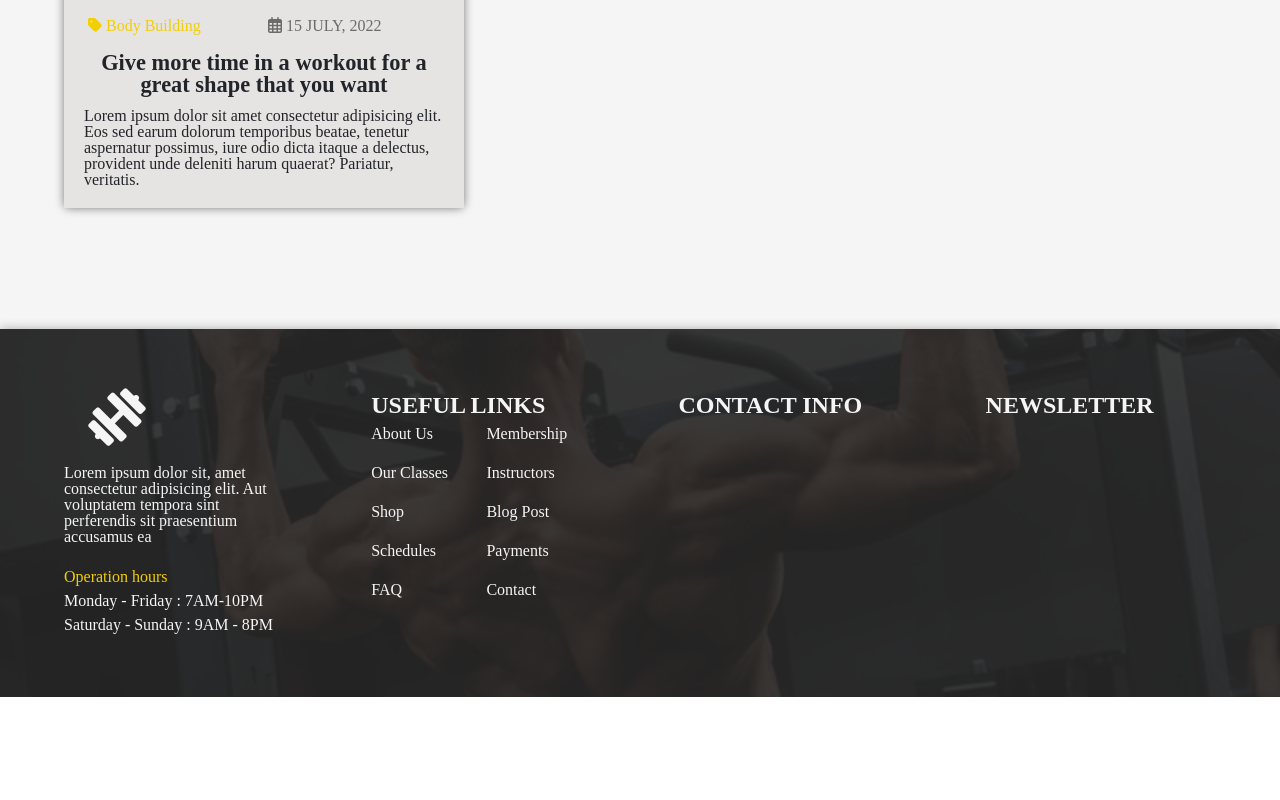
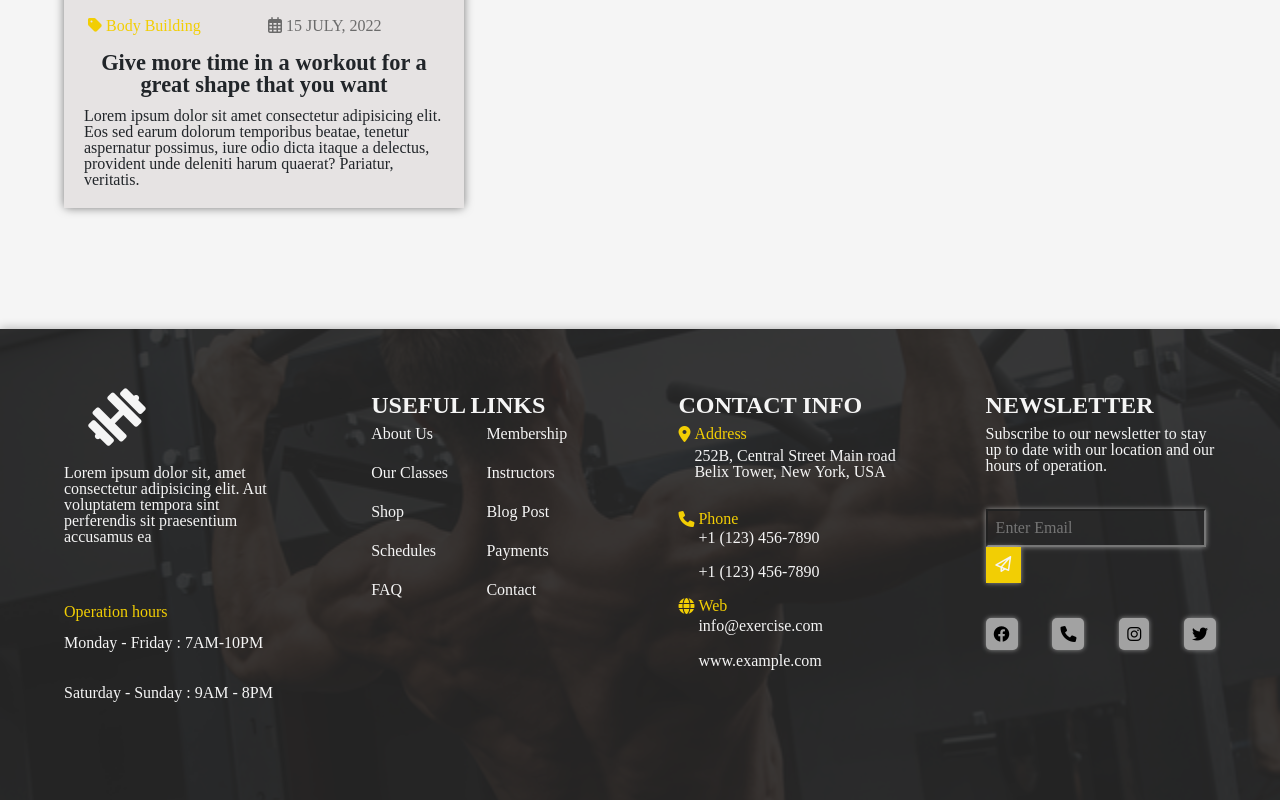
Before and after one commit to JuanMartinez503/fitness-page-design, a React (Vite) app: page / in a window 1280 px wide. Shown: the part 6286-7086 px from the top of the page. Before the commit the page ends 6983 px from the top, so only its background shows below. Built offline with nearby package versions, Linux system fonts and the light colour scheme.

Commit message:
finished the footer component

```diff
--- a/src/App.css
+++ b/src/App.css
@@ -733,3 +733,41 @@ footer::before {
 .logo {
   font-size: 3rem;
 }
+.footer-flex h4 {
+  margin-bottom: 3%;
+}
+.footer-flex p {
+  padding-bottom: 15% !important;
+}.footer-flex input {
+  padding: .5rem;
+  background-color: inherit;
+  color: #f5f5f5;
+  box-shadow: 0 0 5px rgba(255,255,255,.5);
+}
+.footer-flex button{
+  padding: .6rem;
+  color: #f5f5f5;
+  background-color: var(--yellow);
+  border: none;
+  box-shadow: 0 0 5px rgba(255,255,255,.5);
+
+
+}
+.social-footer{
+padding: 0;
+margin-top: 15%;
+display: flex;
+justify-content: space-between;
+}
+.social-footer i {
+background-color: rgb(162, 162, 162) !important;
+color: black !important;
+padding: .5rem !important;
+box-shadow: 0 0 5px rgba(255,255,255,.5);
+border-radius: 5px;
+border: none;
+
+}
+.social-footer i:hover {
+  transform: translateY(-5px);
+}
--- a/src/components/Footer.tsx
+++ b/src/components/Footer.tsx
@@ -32,9 +32,51 @@ export default function Footer (){
             </div>
             <div className="footer-flex">
                 <h2>CONTACT INFO</h2>
+                <div className='d-flex'>
+                    <h1 className="yellow">
+                    <i className="fa-solid fa-location-dot "></i>
+                    </h1>
+                    <div className='mx-1'>
+                        <h4 className="yellow">Address</h4>
+                        <p>252B, Central Street Main road <br /> Belix Tower, New York, USA</p>
+                    </div>
+
+                </div>
+                <div className='d-flex'>
+                    <h1 className="yellow">
+                    <i className="fa-solid fa-phone"></i>
+                    </h1>
+                    <div className='mx-1'>
+                        <h4 className="yellow">Phone</h4>
+                  <p>+1 (123) 456-7890</p>
+                  <p>+1 (123) 456-7890</p>
+
+                    </div>
+
+                </div>
+                <div className='d-flex'>
+                    <h1 className="yellow">
+                    <i className="fa-solid fa-globe"></i>
+                    </h1>
+                    <div className='mx-1'>
+                        <h4 className="yellow">Web</h4>
+                   <p>info@exercise.com</p>
+                   <p>www.example.com</p>
+                    </div>
+
+                </div>
             </div>
             <div className="footer-flex">
                 <h2>NEWSLETTER</h2>
+                <p>Subscribe to our newsletter to stay up to date with our location and our hours of operation. </p>
+
+                <input type="text" placeholder='Enter Email' /><button><i className="fa-regular fa-paper-plane"></i></button>
+                <div className=" social-footer">
+                <div><i className="fa-brands fa-facebook"></i></div>
+                <div> <i className="fa-solid fa-phone"></i></div>
+                <div> <i className="fa-brands fa-instagram"></i></div>
+                <div> <i className="fa-brands fa-twitter"></i></div>
+            </div>
             </div>
         </footer>
     )
```
